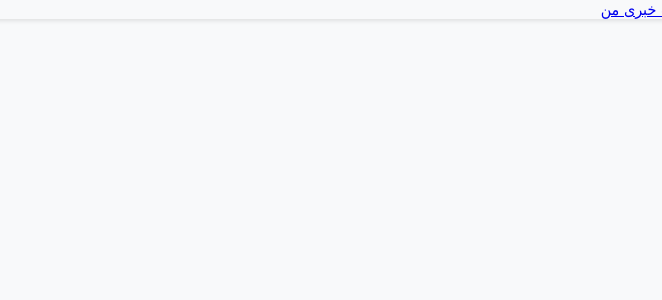
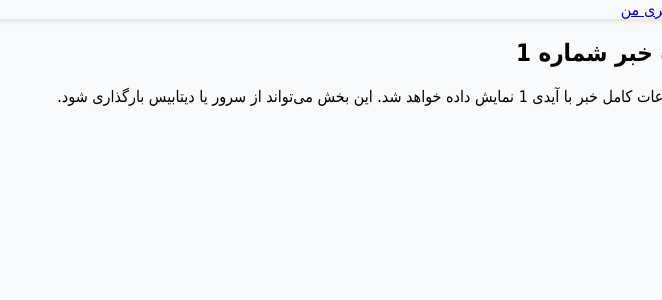
Before and after one commit to Hamidreza-Sedigh/kahroba-site-frontend, a React (Create React App) app: page /news/1 in a window 1280 px wide. Before the commit this address had no page. Shown: the top 300 px of the page, without its empty margins (618-1280 px from the left). Built offline with nearby package versions, Linux system fonts and the light colour scheme.

Commit message:
'structure'

```diff
--- a/src/components/NewsCard.js
+++ b/src/components/NewsCard.js
@@ -1,12 +1,15 @@
 import React from 'react';
 import { Card, CardBody, CardTitle, CardText, CardImg } from 'reactstrap';
+import { Link } from 'react-router-dom';
 
-const NewsCard = ({ image, title, summary }) => {
+const NewsCard = ({ image, title, summary, id }) => {
   return (
     <Card className="news-card">
       {image && <CardImg top src={image} alt={title} />}
       <CardBody>
-        <CardTitle tag="h5">{title}</CardTitle>
+        <CardTitle tag="h5">
+          <Link to={`/news/${id}`}>{title}</Link> {/* ← لینک به جزئیات */}
+        </CardTitle>
         <CardText>{summary}</CardText>
       </CardBody>
     </Card>
--- /dev/null
+++ b/src/pages/NewsDetailPage/index.js
@@ -0,0 +1,18 @@
+import React from 'react';
+import { useParams } from 'react-router-dom';
+import { Container } from 'reactstrap';
+
+const NewsDetailPage = () => {
+  const { id } = useParams();
+
+  return (
+    <Container>
+      <h2>جزئیات خبر شماره {id}</h2>
+      <p>
+        در اینجا اطلاعات کامل خبر با آیدی {id} نمایش داده خواهد شد. این بخش می‌تواند از سرور یا دیتابیس بارگذاری شود.
+      </p>
+    </Container>
+  );
+};
+
+export default NewsDetailPage;
--- a/src/routes/AppRoutes.js
+++ b/src/routes/AppRoutes.js
@@ -2,13 +2,15 @@ import React from 'react';
 import { Routes, Route } from 'react-router-dom';
 import MainPage from '../pages/MainPage';
 import AboutPage from '../pages/AboutPage';
+import NewsDetailPage from '../pages/NewsDetailPage';
 
 const AppRoutes = () => {
   return (
     <Routes>
       <Route path="/" element={<MainPage />} />
       <Route path="/about" element={<AboutPage />} />
-      {/* در آینده: <Route path="/news/:id" element={<NewsDetailPage />} /> */}
+      <Route path="/news/:id" element={<NewsDetailPage />} /> {/* ← مسیر داینامیک */}
+
     </Routes>
   );
 };
```
